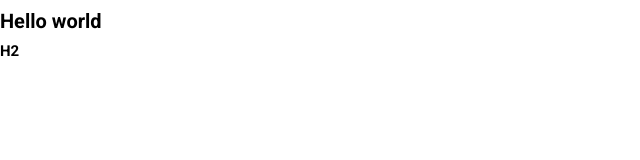
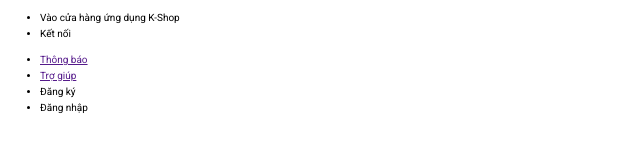
Before and after one commit to DVKHOI/Demo-shop, a plain HTML site: page index.html in a window 1280 px wide. Shown: the whole page, without its empty margins (0-640 px from the left). Drawn offline with nearby package versions, Linux system fonts and the light colour scheme.

Commit message:
dựng khung cho web shop

```diff
--- a/index.html
+++ b/index.html
@@ -19,7 +19,25 @@
     <title>Document</title>
   </head>
   <body>
-    <h1>Hello world</h1>
-    <h2>H2</h2>
+    <header class="header">
+      <nav class="header__navbar">
+        <ul class="header__navbar-list">
+          <li class="hearder__navbar-item">Vào cửa hàng ứng dụng K-Shop</li>
+          <li class="hearder__navbar-item">Kết nối</li>
+        </ul>
+        <ul class="header__navbar-list">
+          <li class="header__navbar-item">
+            <a href="" class="header__navbar-item-link">Thông báo</a>
+          </li>
+          <li class="header__navbar-item">
+            <a href="" class="header__navbar-item-link">Trợ giúp</a>
+          </li>
+          <li class="header__navbar-item">Đăng ký</li>
+          <li class="header__navbar-item">Đăng nhập</li>
+        </ul>
+      </nav>
+    </header>
+    <div class="container"></div>
+    <footer class="footer"></footer>
   </body>
 </html>
```
